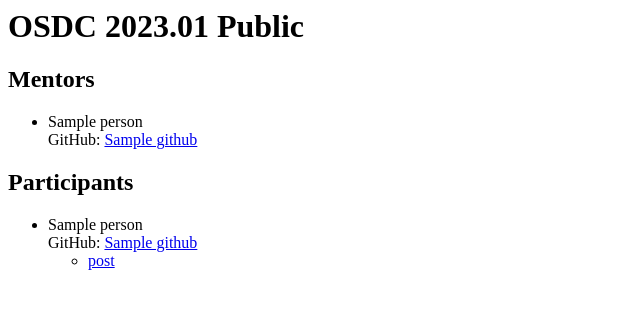
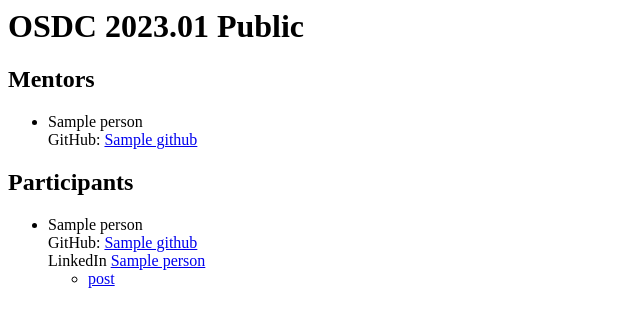
Before and after one commit to OSDC-Code-Maven/osdc-2023-01-public, a Python web app: template templates/index.html in a window 1280 px wide. Shown: the top 327 px of the page, without its empty margins (0-640 px from the left). Run offline with Jinja, Linux system fonts and the light colour scheme; the template is opened without the code that fills it: most values are stand-ins (such as "Sample title", 1, 10 or a date in 2020).

Commit message:
link to linkedin

```diff
--- a/templates/index.html
+++ b/templates/index.html
@@ -13,6 +13,9 @@
 {% for person in participants %}
     <li>{{ person['name'] }}<br>
     GitHub: <a href="https://github.com/{{ person['github'] }}">{{ person['github'] }}</a><br>
+    {% if person['linkedin'] %}
+        LinkedIn <a href="https://linkedin.com/in/{{ person['linkedin'] }}">{{ person['name'] }}</a><br>
+    {% endif %}
 
     {% if person['posts'] %}
         <ul>
```
